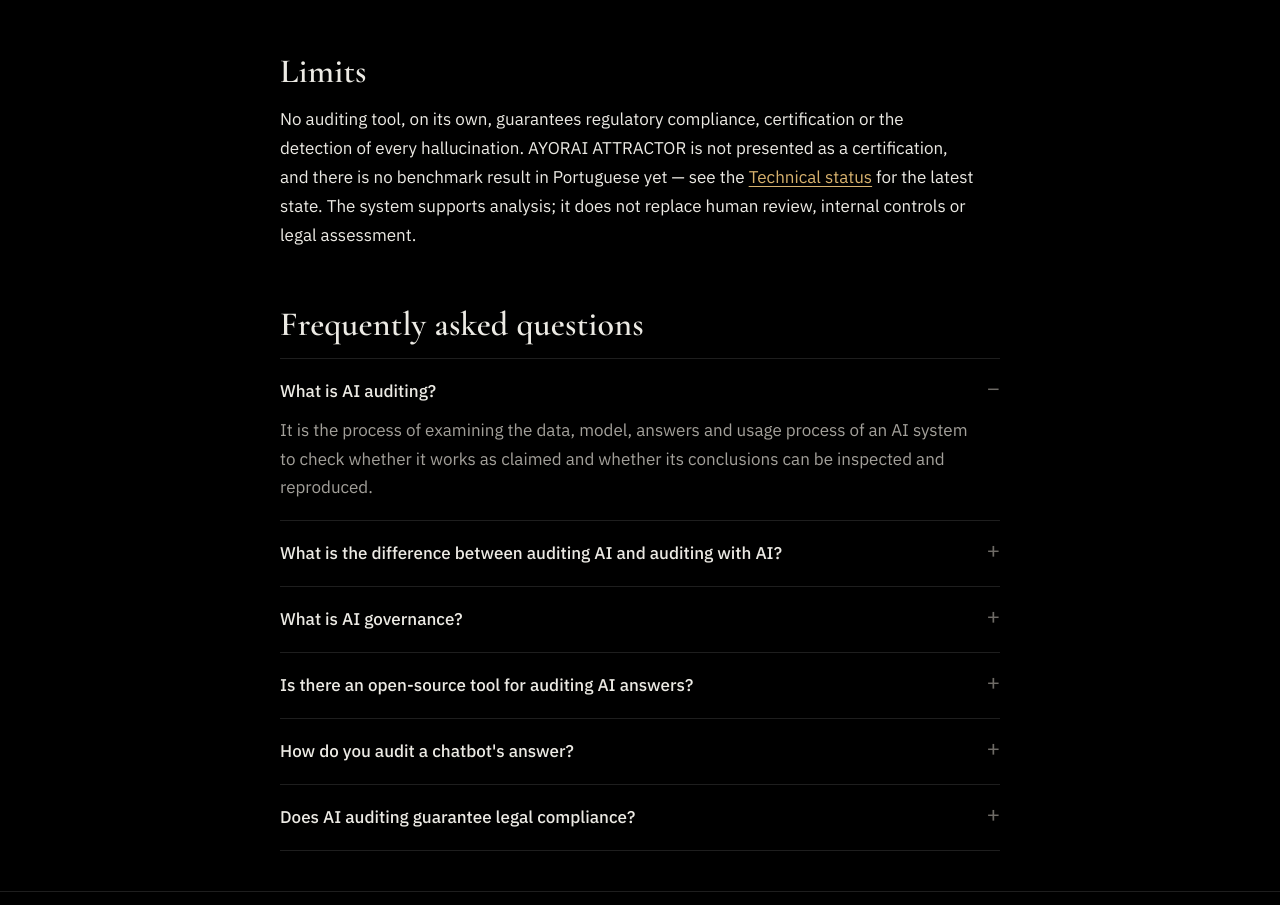
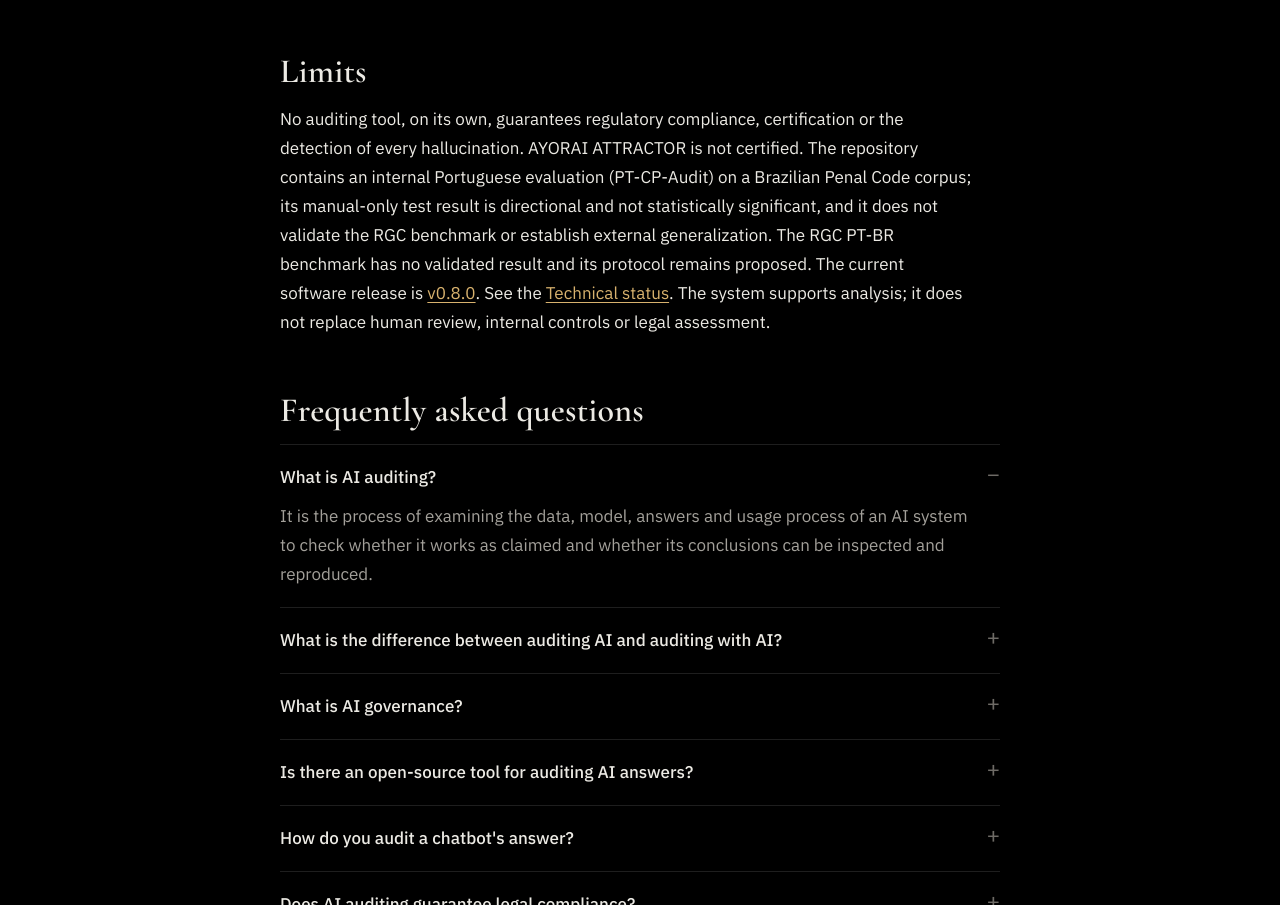
Before and after one commit to Ayorinha/ayorai-opensearch, a plain HTML site: page en/ai-auditing/index.html in a window 1280 px wide. Shown: the part 4458-5363 px from the top of the page. Drawn offline with nearby package versions, Linux system fonts and the light colour scheme.

Commit message:
site: align v0.8.0 status and AI-readable metadata (en/ai-auditing/index.html)

```diff
--- a/en/ai-auditing/index.html
+++ b/en/ai-auditing/index.html
@@ -236,7 +236,7 @@
   <p>The open AI-auditing ecosystem also includes the open audit tooling programme supported by the <a href="https://www.mozillafoundation.org/en/what-we-fund/oat">Mozilla Foundation</a> and <a href="https://openmined.org/for-ai-auditors/">OpenMined</a>'s resources for auditors. For an academic view of the field, see the study <a href="https://arxiv.org/abs/2206.10613">"The Right Tool for the Job: Open-Source Auditing Tools in Machine Learning"</a>. These initiatives cover different layers and complement each other.</p>
 
   <h2 id="limits">Limits</h2>
-  <p>No auditing tool, on its own, guarantees regulatory compliance, certification or the detection of every hallucination. AYORAI ATTRACTOR is not presented as a certification, and there is no benchmark result in Portuguese yet — see the <a href="https://github.com/Ayorinha/ayorai-opensearch/blob/main/docs/STATUS.md">Technical status</a> for the latest state. The system supports analysis; it does not replace human review, internal controls or legal assessment.</p>
+  <p>No auditing tool, on its own, guarantees regulatory compliance, certification or the detection of every hallucination. AYORAI ATTRACTOR is not certified. The repository contains an internal Portuguese evaluation (PT-CP-Audit) on a Brazilian Penal Code corpus; its manual-only test result is directional and not statistically significant, and it does not validate the RGC benchmark or establish external generalization. The RGC PT-BR benchmark has no validated result and its protocol remains proposed. The current software release is <a href="https://github.com/Ayorinha/ayorai-opensearch/releases/tag/v0.8.0">v0.8.0</a>. See the <a href="https://github.com/Ayorinha/ayorai-opensearch/blob/main/docs/STATUS.md">Technical status</a>. The system supports analysis; it does not replace human review, internal controls or legal assessment.</p>
 
   <h2 id="faq">Frequently asked questions</h2>
   <details open><summary>What is AI auditing?</summary><p>It is the process of examining the data, model, answers and usage process of an AI system to check whether it works as claimed and whether its conclusions can be inspected and reproduced.</p></details>
```
